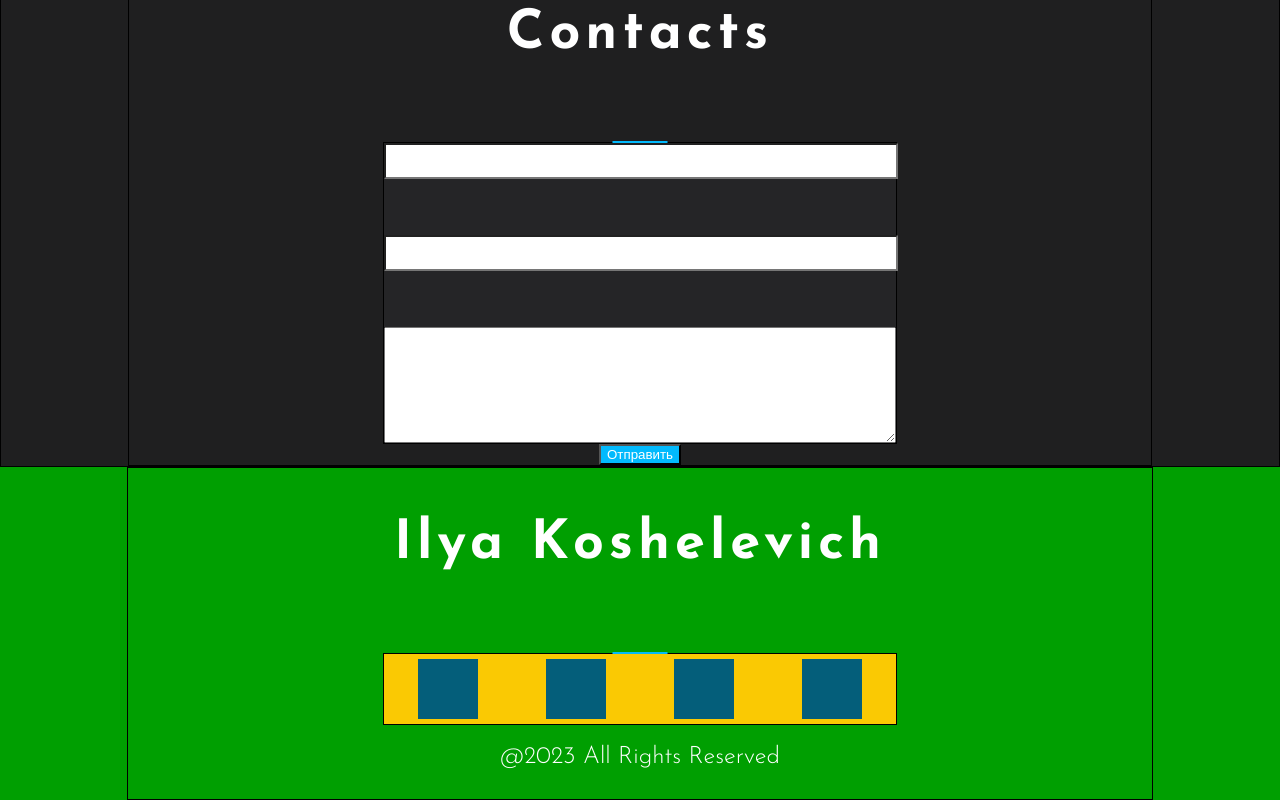
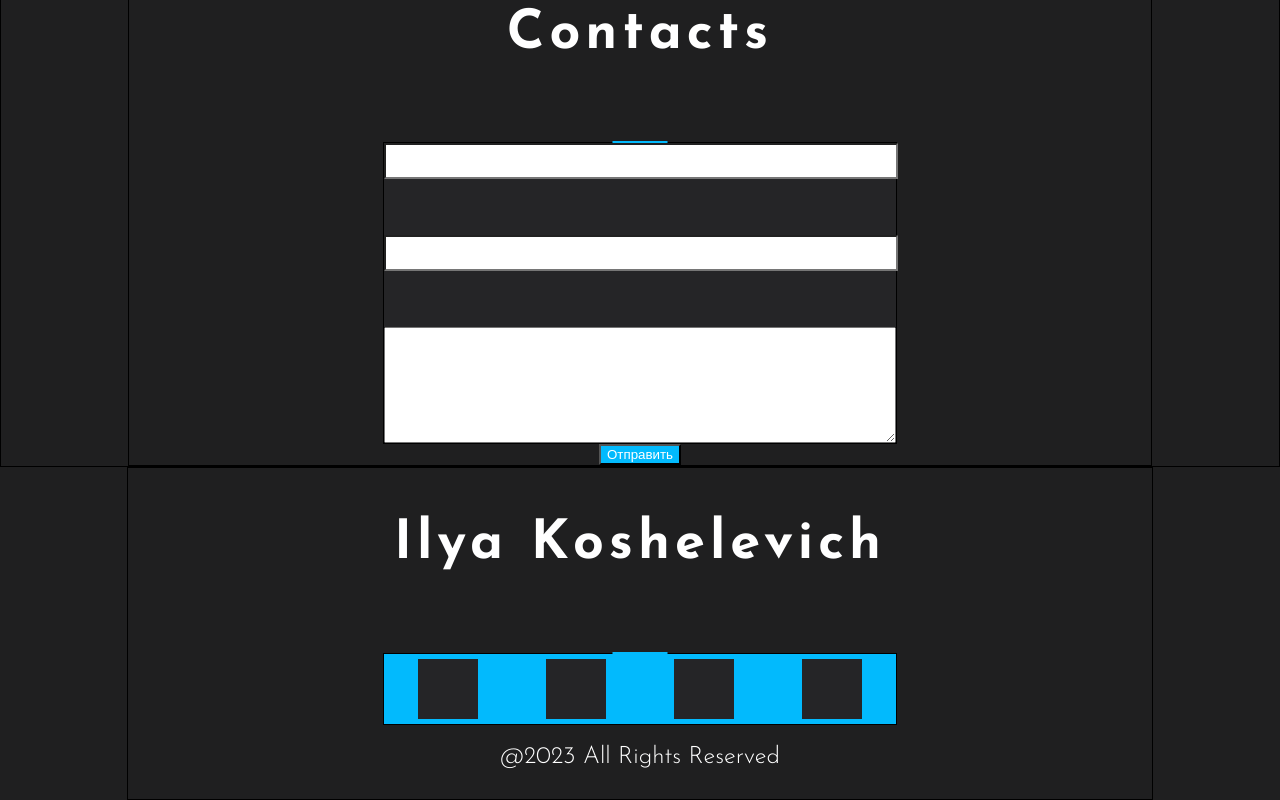
Before and after one commit to iliik/cv, a React (Create React App) app: page / in a window 1280 px wide. Shown: the part 2764-3564 px from the top of the page. Built offline with nearby package versions, Linux system fonts and the light colour scheme; a web font is replaced by a local one.

Commit message:
import-variabls-Footer

```diff
--- a/src/footer/Footer.js
+++ b/src/footer/Footer.js
@@ -1,5 +1,5 @@
 import React from 'react';
-import style from './Footer.module.css'
+import style from './Footer.module.scss'
 import styleContainer from "../common/styles/Container.module.css";
 import Title from "../common/components/title/Title";
 
--- a/src/footer/Footer.module.css
+++ /dev/null
@@ -1,33 +0,0 @@
-.footerBlock {
-    background-color: #009f01;
-    min-height: 40vh;
-    display: flex;
-    flex-direction: column;
-    flex-wrap: wrap;
-    justify-content: space-between;
-}
-
-.iconBlock {
-    width: 50%;
-    border: 1px solid;
-    background-color: #fac903;
-    display: flex;
-    flex-direction: row-reverse;
-    justify-content: space-around;
-    flex-wrap: wrap;
-}
-
-.icon {
-    margin: 5px;
-    height: 60px;
-    width: 60px;
-    background-color: #045e7a;
-}
-
-.date {
-    font-family: 'Josefin Sans', sans-serif;
-    margin-bottom: 30px;
-    font-weight: 300;
-    color: #fefeff;
-    text-transform: capitalize;
-}
--- /dev/null
+++ b/src/footer/Footer.module.scss
@@ -0,0 +1,34 @@
+@import ".././common/styles/sass/variabls";
+
+.footerBlock {
+  background-color:$bgColor;
+  min-height: 40vh;
+  display: flex;
+  flex-direction: column;
+  flex-wrap: wrap;
+  justify-content: space-between;
+    .iconBlock {
+        width: 50%;
+        border: 1px solid;
+        background-color:$primaryColor;
+        display: flex;
+        flex-direction: row-reverse;
+        justify-content: space-around;
+        flex-wrap: wrap;
+        .icon {
+            margin: 5px;
+            height: 60px;
+            width: 60px;
+            background-color: $bgSecondColor;
+        }
+    }
+    .date {
+        font-family: 'Josefin Sans', sans-serif;
+        margin-bottom: 30px;
+        font-weight: 300;
+        color: $textColor;
+        text-transform: capitalize;
+    }
+
+
+}
```
